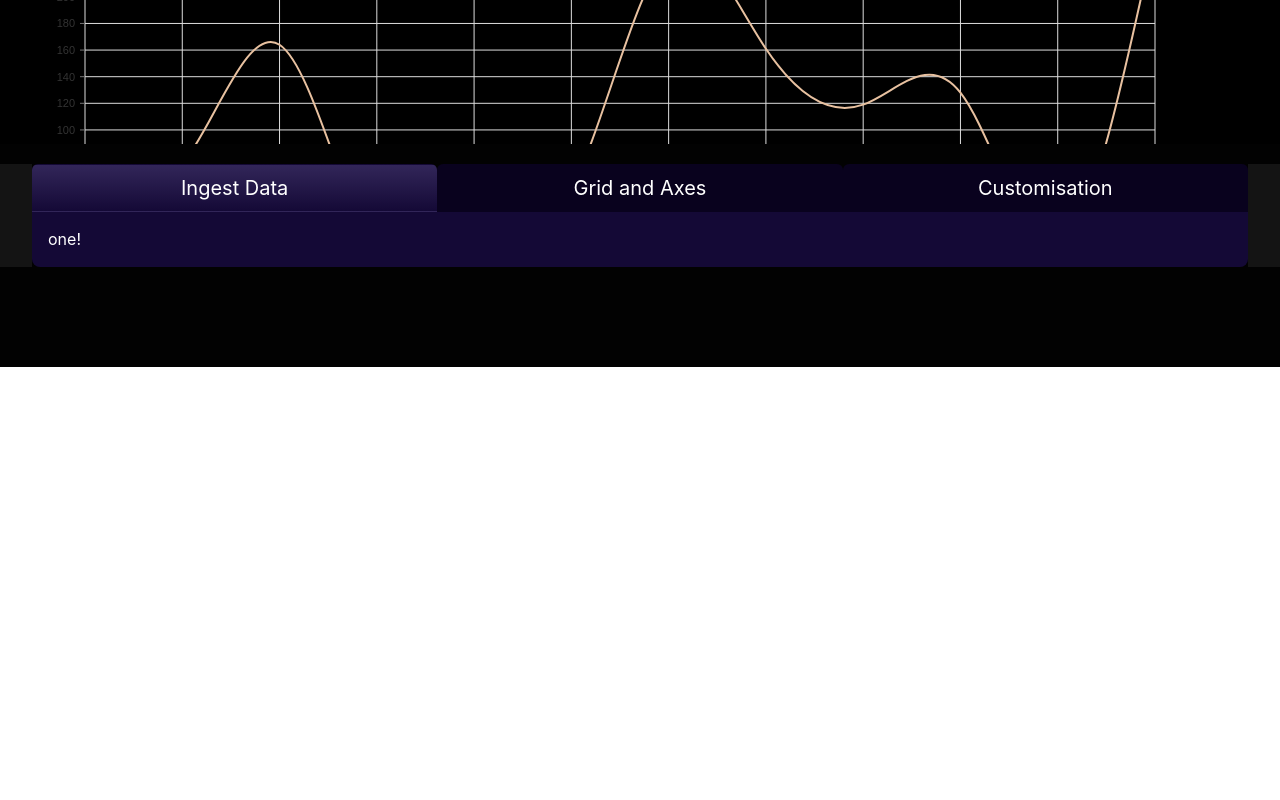
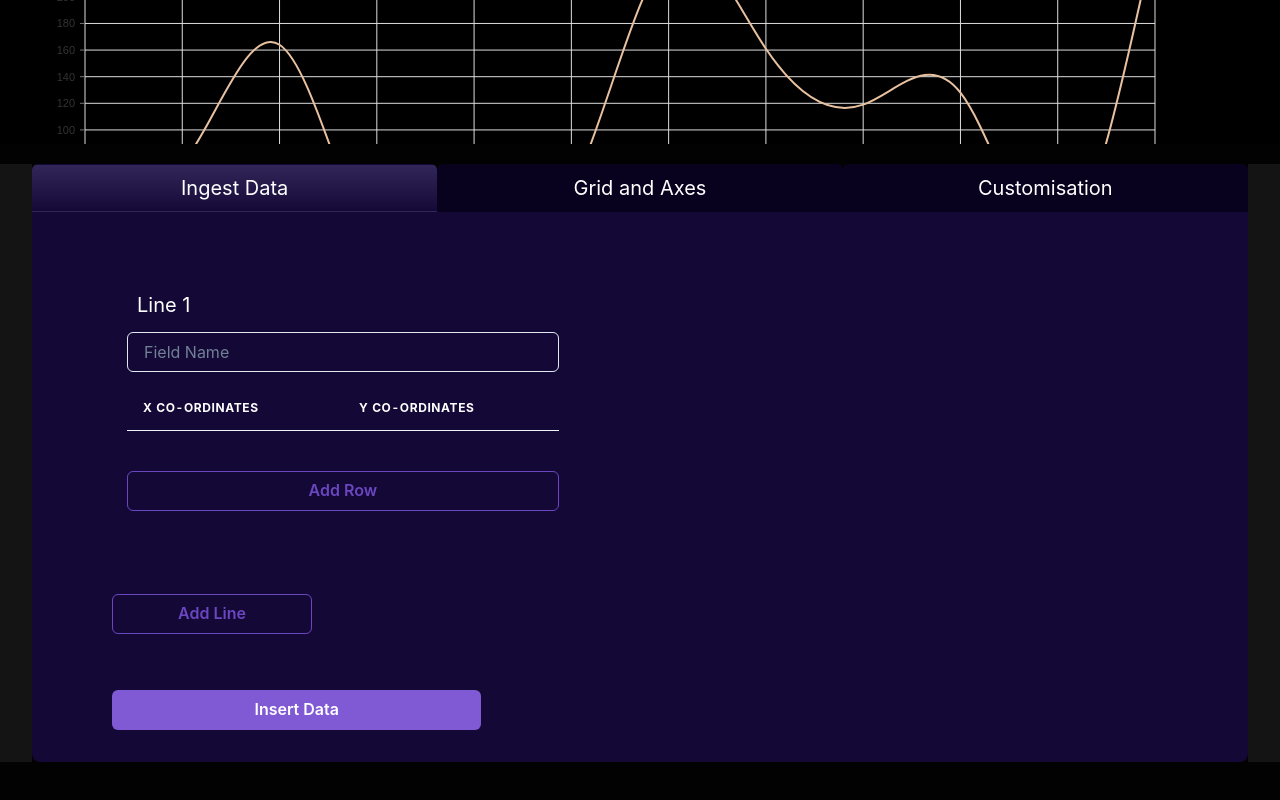
Before and after one commit to Saurabh-Narayankar/NextCharts, a Next.js app: page /charts/linechart in a window 1280 px wide. Shown: the part 492-1292 px from the top of the page. Before the commit the page ends 859 px from the top, so only its background shows below. Built offline with nearby package versions, Linux system fonts and the light colour scheme.

Commit message:
added ingest data section in line chart

```diff
--- a/components/charts/linechart/linechart-Component.js
+++ b/components/charts/linechart/linechart-Component.js
@@ -10,9 +10,10 @@ import {
 } from "@chakra-ui/react";
 import GridAndAxesComp from "../../customisation-Components/Grid&Axes-tab";
 import LinechartCustomisation from "./linechart-CustomisationTab";
+import LinechartData from "./linechart-IngestDataTab";
 
 
-const LineChartFunctions = ({ setValue, setBooleanValue }) => {
+const LineChartFunctions = ({ setValue, setBooleanValue, fieldNames, setFieldNames, fieldData, setFieldData, createData }) => {
 
   return (
     <Box width="100%" bgColor="blackAlpha.900">
@@ -52,7 +53,7 @@ const LineChartFunctions = ({ setValue, setBooleanValue }) => {
         <TabPanels>
           {/* TabList for Ingest Data */}
           <TabPanel bgColor="#140936" borderBottomRadius="8px">
-            <p>one!</p>
+            <LinechartData fieldNames={fieldNames} setFieldNames={setFieldNames} fieldData={fieldData} setFieldData={setFieldData} createData={createData} />
           </TabPanel>
           {/* End of TabList for Ingest Data */}
 
--- a/components/charts/linechart/linechart-IngestDataTab.js
+++ b/components/charts/linechart/linechart-IngestDataTab.js
@@ -1,4 +1,189 @@
-const LinechartData = () => {
+import { useState } from "react";
+import {
+  Flex,
+  Box,
+  FormControl,
+  Input,
+  Button,
+  Text,
+  Table,
+  Thead,
+  Tbody,
+  Tr,
+  Th,
+  Td,
+} from "@chakra-ui/react";
+
+const LinechartData = ({ fieldNames, setFieldNames, fieldData, setFieldData, createData  }) => {
+    return(
+        <>
+      <Box bgColor="#140936" width="100%" height="3rem"></Box>
+      <Flex width='39%' marginLeft='4rem' flexDir='column' gap='10'>
+      <Flex
+        width="100%"
+        justifyContent="space-between"
+
+      >
+        <Flex
+          width="100%"
+          justifyContent="center"
+        >
+          <FormControl>
+            {fieldNames.map((field, parentIndex) => {
+              return (
+                <Flex
+                  key={parentIndex}
+                  width="100%"
+
+                  padding='15px'
+                  flexDirection="column"
+                  alignItems="flex-start"
+                  marginBottom="5"
+                  flexWrap="wrap"
+                  gap="1"
+                >
+                  <Flex marginBottom='2' width="100%" flexDir="column">
+                    <Text borderRadius='5px' paddingLeft='10px' fontSize="xl">Line {parentIndex + 1}</Text>
+                  </Flex>
+                  <Flex
+                    width="100%"
+                    justifyContent="space-between"
+                    flexWrap="wrap"
+                    gap="6"
+                  >
+                    <Input
+                      width="700px"
+                      placeholder="Field Name"
+                      onChange={(e) => {
+                        setFieldNames(
+                          fieldNames.map((name, nIndex) =>
+                            nIndex === parentIndex
+                              ? (name = e.target.value)
+                              : name
+                          )
+                        );
+                      }}
+                    />
+                    <Flex
+                      width="700px"
+                      flexDir="column"
+                      gap="5"
+                    >
+                      <Flex gap="10">
+                        <Table variant='simple' size="sm">
+                          <Thead>
+                            <Tr>
+                              <Th><Text color='white' marginBottom='10px'>X co-ordinates</Text></Th>
+                              <Th><Text color='white' marginBottom='10px'>Y co-ordinates</Text></Th>
+                            </Tr>
+                          </Thead>
+                          <Tbody>
+                            {fieldData
+                              .filter(
+                                (input) => input.currentField === parentIndex
+                              )
+                              .map((el) => {
+                                return (
+                                  <Tr key={el.rowNo}>
+                                    <Td>
+                                      <Input
+                                        size="sm"
+                                        onChange={(e) => {
+                                          setFieldData((fieldData) =>
+                                            fieldData.map((input) =>
+                                              input.currentField ===
+                                                parentIndex &&
+                                              input.rowNo === el.rowNo
+                                                ? {
+                                                    ...input,
+                                                    x: e.target.value,
+                                                  }
+                                                : { ...input }
+                                            )
+                                          );
+                                        }}
+                                      />
+                                    </Td>
+                                    <Td>
+                                      <Input
+                                        size="sm"
+                                        onChange={(e) => {
+                                          setFieldData((fieldData) =>
+                                            fieldData.map((input) =>
+                                              input.currentField ===
+                                                parentIndex &&
+                                              input.rowNo === el.rowNo
+                                                ? {
+                                                    ...input,
+                                                    y: e.target.value,
+                                                  }
+                                                : { ...input }
+                                            )
+                                          );
+                                        }}
+                                      />
+                                    </Td>
+                                  </Tr>
+                                );
+                              })}
+                          </Tbody>
+                        </Table>
+                      </Flex>
+                      <Button
+                      marginTop='20px'
+                      marginBottom='3rem'
+                        variant="outline"
+                        colorScheme="purple"
+                        _hover={{bgColor: 'purple.500', color: 'white', border: '1px solid purple'}}
+                        onClick={() => {
+                          setFieldData([
+                            ...fieldData,
+                            {
+                              x: null,
+                              y: null,
+                              currentField: parentIndex,
+                              rowNo: fieldData.filter(
+                                (data) => data.currentField === parentIndex
+                              ).length,
+                            },
+                          ]);
+                        }}
+                      >
+                        Add Row
+                      </Button>
+                    </Flex>
+                  </Flex>
+                </Flex>
+              );
+            })}
+            <Button
+
+              width="200px"
+              variant="outline"
+              colorScheme="purple"
+              _hover={{bgColor: 'purple.500', color: 'white', border: '1px solid purple'}}
+              onClick={() => {
+                setFieldNames([...fieldNames, ""]);
+              }}
+            >
+              Add Line
+            </Button>
+          </FormControl>
+        </Flex>
+      </Flex>
+      <Button
+      width='80%'
+            my="1em"
+            colorScheme="purple"
+            variant="solid"
+            onClick={createData}
+            isFullWidth
+          >
+            Insert Data
+          </Button>
+      </Flex>
+    </>
+    )
 
 }
 
--- a/pages/charts/linechart.js
+++ b/pages/charts/linechart.js
@@ -8,33 +8,12 @@ const LineChart = () => {
 
     const [dyValues, setDyValues] = useState({ curve: 'natural', colors: 'nivo', legendXAxis: '', legendYAxis: '', axisBottom: true, axisLeft: true, gridX: true, gridY: true, TickSizeX: 8, TickPaddingX: 8, TickSizeY: 5, TickPaddingY: 5, TickRotationX: 0, TickRotationY: 0, lineWidth: 2, Area: false, areaOpacity: 0.20, points: false, pointSize: 10, pointBorderWidth: 2, pointLabel: false, pointLabelYOffset: -12 })
 
-    const setValue = (attr, e) => {
-        if (e.target) {
-          setDyValues({
-            ...dyValues,
-            [attr]: e.target.value,
-          });
-        } else {
-          setDyValues({
-            ...dyValues,
-            [attr]: e,
-          });
-        }
-      };
-
-    const setBooleanValue = (attr) => {
-        setDyValues({
-          ...dyValues,
-          [attr]: !dyValues[attr],
-        });
-      };
-
-
-
-    const data = [
+    const [fieldNames, setFieldNames] = useState([''])
+    const [fieldData, setFieldData] = useState([])
+    const [data, setData] = useState(
+      [
         {
           id: "japan",
-          color: "hsl(184, 70%, 50%)",
           data: [
             {
               x: "plane",
@@ -86,7 +65,55 @@ const LineChart = () => {
             },
           ],
         },
-      ];
+      ]
+    )
+
+    const setValue = (attr, e) => {
+        if (e.target) {
+          setDyValues({
+            ...dyValues,
+            [attr]: e.target.value,
+          });
+        } else {
+          setDyValues({
+            ...dyValues,
+            [attr]: e,
+          });
+        }
+      };
+
+    const setBooleanValue = (attr) => {
+        setDyValues({
+          ...dyValues,
+          [attr]: !dyValues[attr],
+        });
+      };
+
+    const createData = () => {
+      const fNames = fieldNames;
+      const fData = fieldData;
+
+      const combinedData = [];
+      fNames.forEach((name, index) => {
+        const obj = {
+          id: name,
+          data: fData
+            .filter((data) => data.currentField === index)
+            .map((data) => {
+              return { x: data.x, y: data.y };
+            }),
+        };
+
+        combinedData.push(obj);
+      });
+
+        setData(combinedData);
+        console.log(combinedData);
+      };
+    console.log(data);
+    console.log(fieldData);
+    console.log(fieldNames);
+
 
     return(
         <>
@@ -112,7 +139,7 @@ const LineChart = () => {
               type: "linear",
               min: "auto",
               max: "auto",
-              stacked: true,
+              stacked: false,
               reverse: false,
             }}
             yFormat=" >-.2f"
@@ -182,7 +209,7 @@ const LineChart = () => {
           />
         </Flex>
       </Flex>
-      <LineChartFunctions setValue={setValue} setDyValues={setDyValues} setBooleanValue={setBooleanValue} />
+      <LineChartFunctions setValue={setValue} setDyValues={setDyValues} setBooleanValue={setBooleanValue} fieldNames={fieldNames} setFieldNames={setFieldNames} fieldData={fieldData} setFieldData={setFieldData} createData={createData} />
     </>
     )
 }
```
